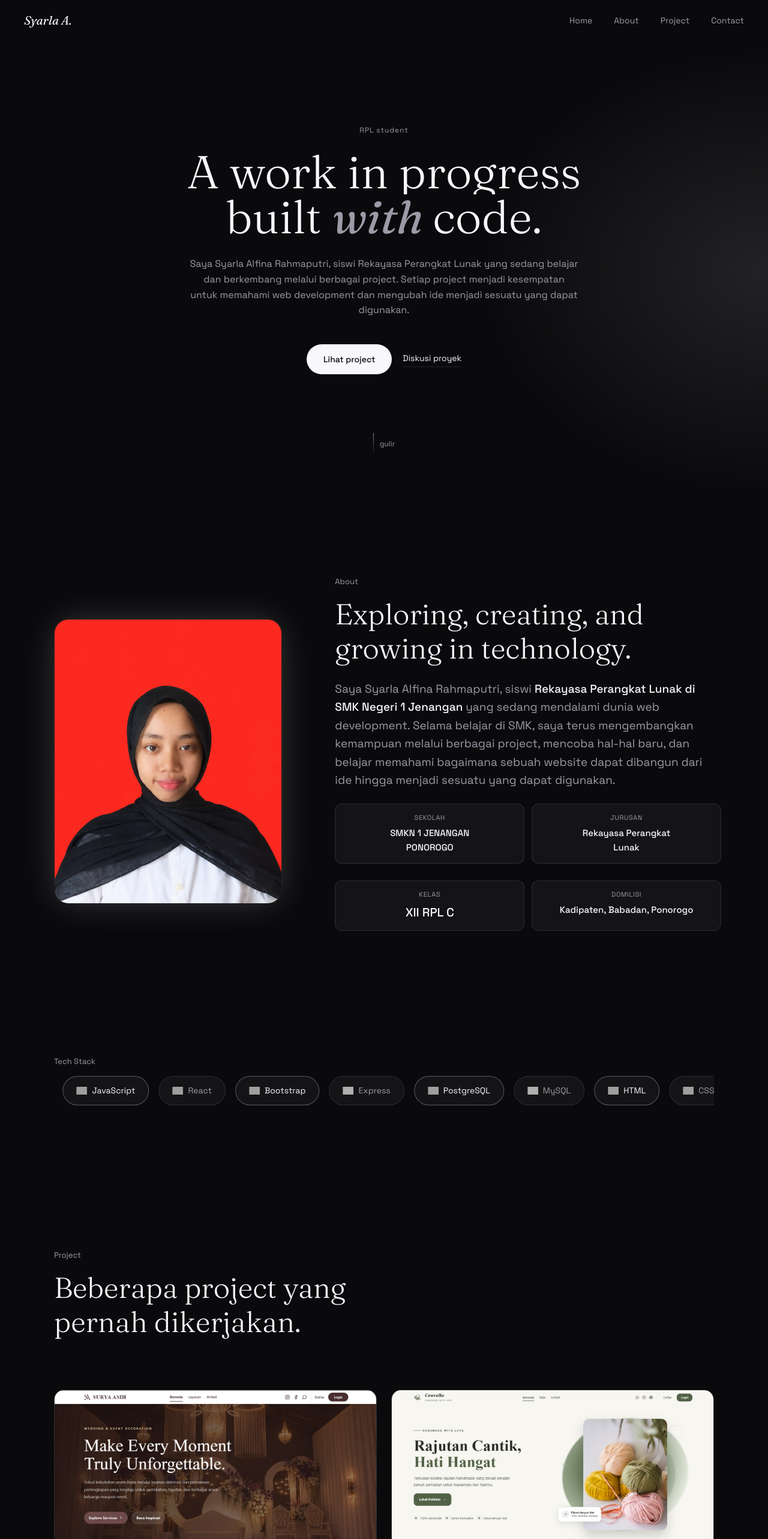
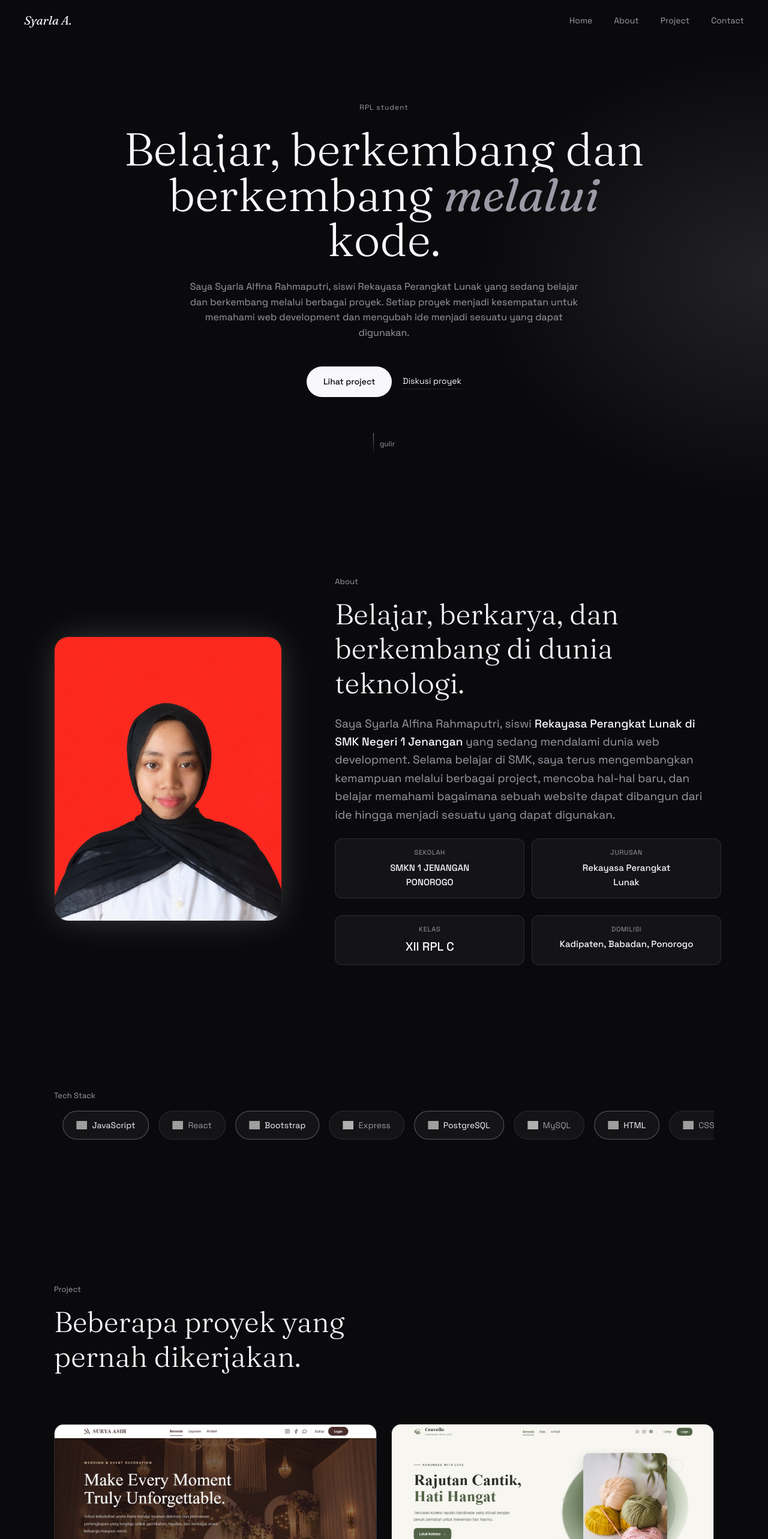
Before and after one commit to alfinaputrii/myprofile, a React (Vite) app: page / in a window 1280 px wide. Shown: the top 2566 px of the page at 60% size. Built offline with nearby package versions, Linux system fonts and the light colour scheme; grey boxes are pictures that could not be loaded.

Commit message:
perubahan

```diff
--- a/src/components/About.jsx
+++ b/src/components/About.jsx
@@ -6,7 +6,7 @@ export default function About() {
       </div>
       <div className="col-md-7 about-text pe-0">
         <div className="kicker">About</div>
-        <h2 className="section-title pb-3">Exploring, creating, and growing in technology.</h2>
+        <h2 className="section-title pb-3">Belajar, berkarya, dan berkembang di dunia teknologi.</h2>
 
         <p style={{fontSize: "19px"}}>
           Saya Syarla Alfina Rahmaputri, siswi <strong> Rekayasa Perangkat Lunak di SMK Negeri 1 Jenangan</strong> yang sedang mendalami dunia web development. Selama belajar di SMK, saya terus mengembangkan kemampuan melalui berbagai project, mencoba hal-hal baru, dan belajar memahami bagaimana sebuah website dapat dibangun dari ide hingga menjadi sesuatu yang dapat digunakan.
--- a/src/components/Contact.jsx
+++ b/src/components/Contact.jsx
@@ -2,7 +2,7 @@ export default function Contact() {
   return (
     <section className="contact" id="contact">
       <div className="kicker">Contact</div>
-      <h2>Still learning, always growing.</h2>
+      <h2>Terus belajar, selalu berkembang.</h2>
       <div className="contact-links">
         <a href="mailto:syarla.alfina44@smk.belajar.id">Email</a>
         <a href="https://wa.me/62895366024563">WhatsApp</a>
--- a/src/components/Hero.jsx
+++ b/src/components/Hero.jsx
@@ -6,16 +6,16 @@ export default function Hero() {
       </div>
       <h1>
         <span className="line">
-          <span>A work in progress</span>
+          <span>Belajar, berkembang dan</span>
         </span>
         <span className="line">
           <span>
-            built <em> with </em> code.
+            berkembang <em> melalui </em> kode.
           </span>
         </span>
       </h1>
       <p className="role">
-        Saya Syarla Alfina Rahmaputri, siswi Rekayasa Perangkat Lunak yang sedang belajar dan berkembang melalui berbagai project. Setiap project menjadi kesempatan untuk memahami web development dan mengubah ide menjadi sesuatu yang dapat digunakan.
+        Saya Syarla Alfina Rahmaputri, siswi Rekayasa Perangkat Lunak yang sedang belajar dan berkembang melalui berbagai proyek. Setiap proyek menjadi kesempatan untuk memahami web development dan mengubah ide menjadi sesuatu yang dapat digunakan.
       </p>
       <div className="cta-row pb-5">
         <a href="#project" className="btn-primary text-decoration-none">
--- a/src/components/Projects.jsx
+++ b/src/components/Projects.jsx
@@ -6,7 +6,7 @@ export default function Projects() {
     <section className="work" id="project">
       <div className="kicker">Project</div>
       <h2 className="section-title">
-        Beberapa project yang pernah dikerjakan.
+        Beberapa proyek yang pernah dikerjakan.
       </h2>
       <div className="row g-4 project-grid-row">
         {projects.map((p) => (
```
